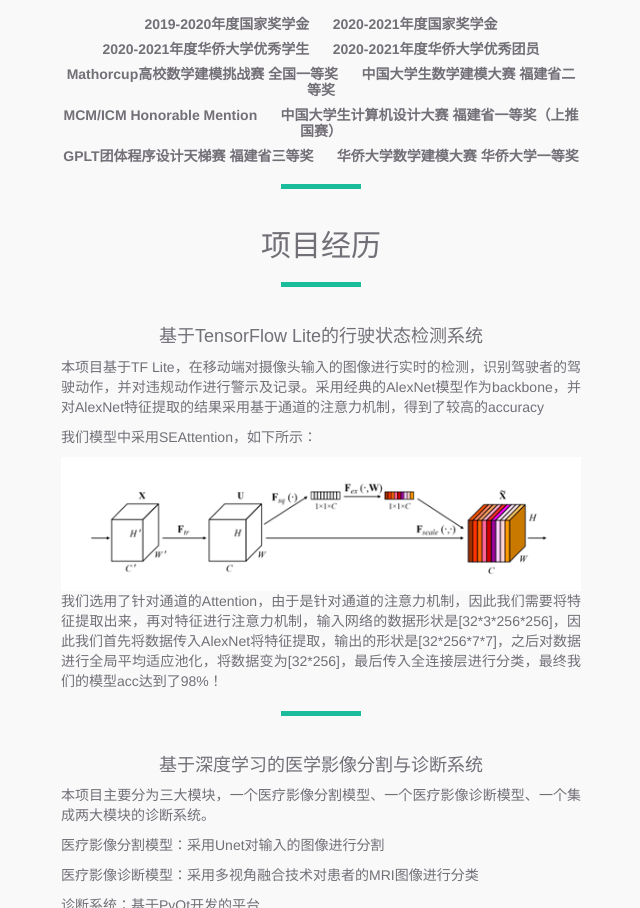
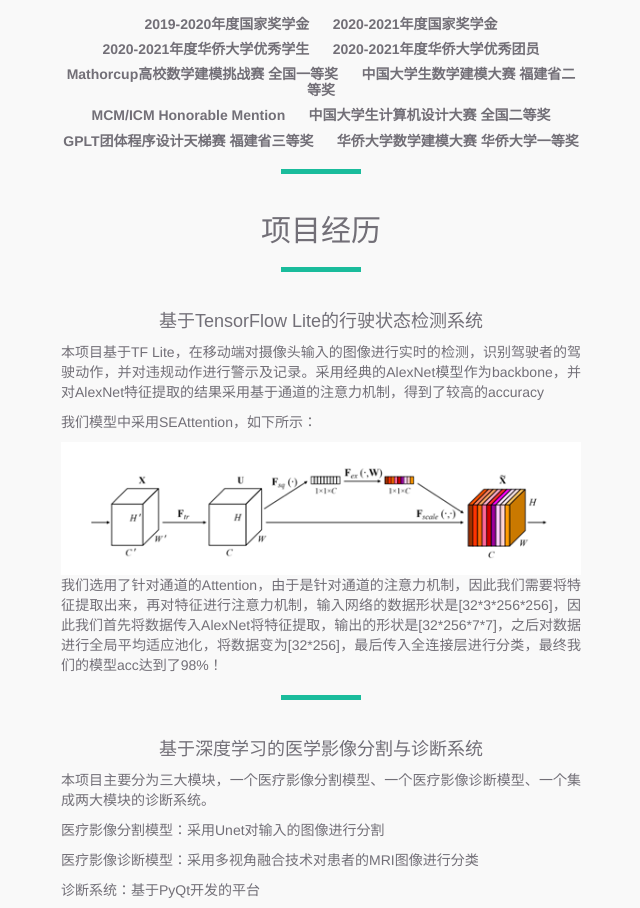
Before and after one commit to dreamerably/PR, a plain HTML site: page index.html in a window 1280 px wide. Shown: the part 1915-2823 px from the top of the page, without its empty margins (319-959 px from the left). Drawn offline with nearby package versions, Linux system fonts and the light colour scheme.

Commit message:
Update index.html

```diff
--- a/index.html
+++ b/index.html
@@ -105,7 +105,7 @@
 					<h5>2019-2020年度国家奖学金&nbsp;&nbsp;&nbsp;&nbsp;&nbsp;&nbsp;2020-2021年度国家奖学金</h5>
 					<h5>2020-2021年度华侨大学优秀学生&nbsp;&nbsp;&nbsp;&nbsp;&nbsp;&nbsp;2020-2021年度华侨大学优秀团员</h5>
 					<h5>Mathorcup高校数学建模挑战赛 全国一等奖&nbsp;&nbsp;&nbsp;&nbsp;&nbsp;&nbsp;中国大学生数学建模大赛 福建省二等奖</h5>
-					<h5>MCM/ICM Honorable Mention&nbsp;&nbsp;&nbsp;&nbsp;&nbsp;&nbsp;中国大学生计算机设计大赛 福建省一等奖（上推国赛）</h5>
+					<h5>MCM/ICM Honorable Mention&nbsp;&nbsp;&nbsp;&nbsp;&nbsp;&nbsp;中国大学生计算机设计大赛 全国二等奖</h5>
 					<h5>GPLT团体程序设计天梯赛 福建省三等奖&nbsp;&nbsp;&nbsp;&nbsp;&nbsp;&nbsp;华侨大学数学建模大赛 华侨大学一等奖</h5>
 
 					<hr>
```
